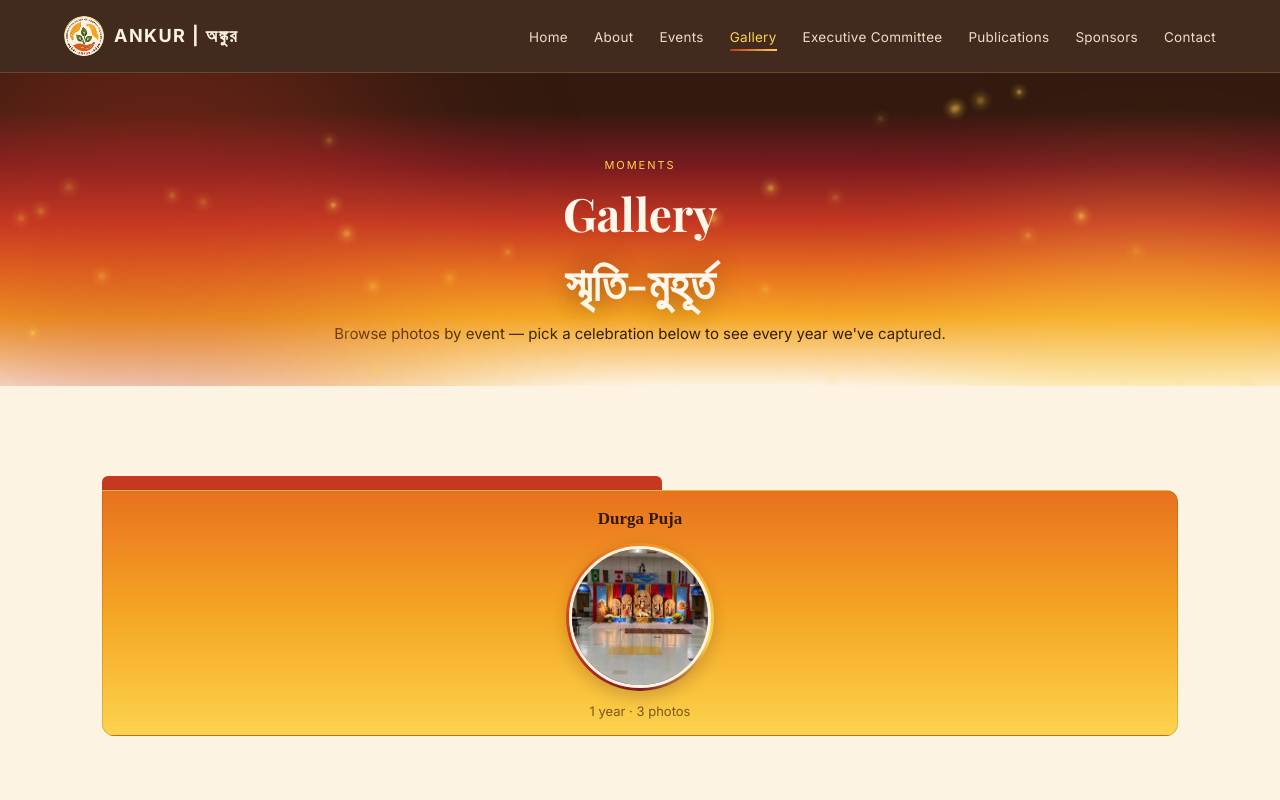
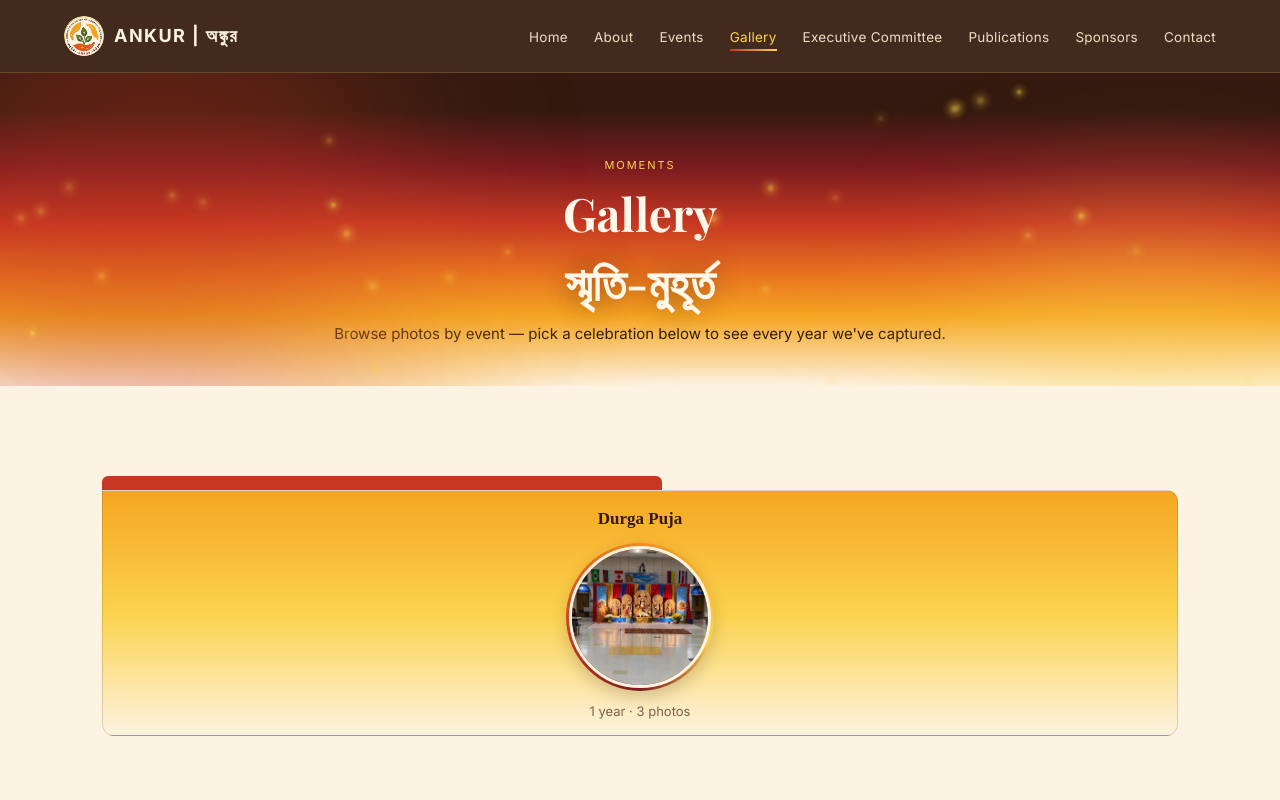
Before and after one commit to ankursc-cola/ankur-website, a React (Vite) app: page /gallery in a window 1280 px wide. Shown: the top 800 px of the page. Built offline with nearby package versions, Linux system fonts and the light colour scheme; no server answers; a web font is replaced by a local one.

Commit message:
Gallery Folder Gradinet Lite

```diff
--- a/src/index.css
+++ b/src/index.css
@@ -823,9 +823,9 @@ button{font-family:inherit;}
   text-align: center;
   background: linear-gradient(
     to bottom,
-    var(--orange) 0%,
-    var(--amber) 50%,
-    var(--gold-glow) 100%
+    var(--amber) 0%,
+    var(--gold-glow) 50%,
+    var(--cream) 100%
   );
   border: 1px solid rgba(51,25,15,.15);
   border-radius: 0 12px 12px 12px;
```
